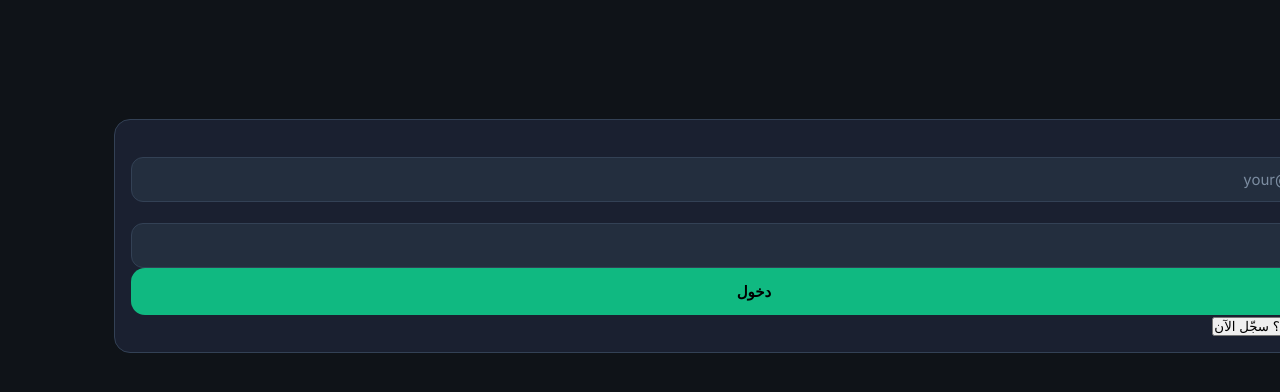
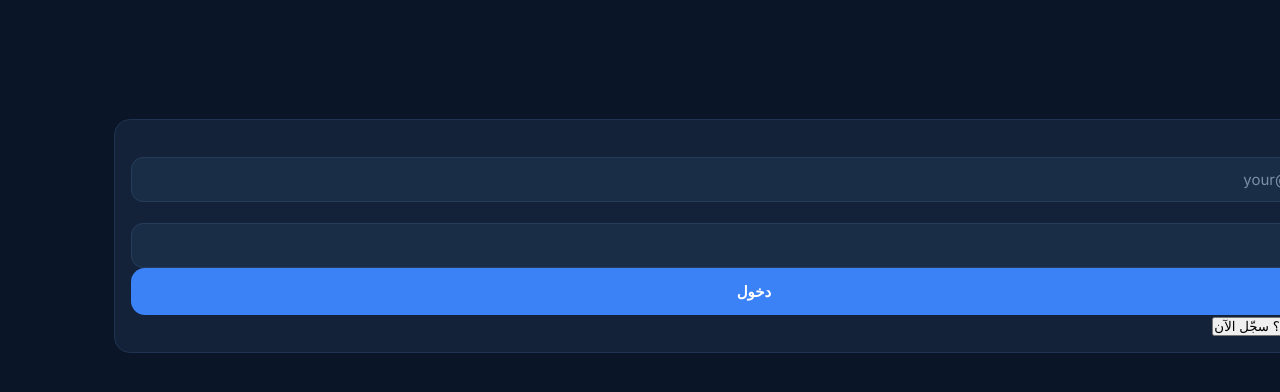
Before and after one commit to skaffralph99-droid/fridge, a React (Vite) app: page /login in a window 1280 px wide. Shown: the top 392 px of the page. Built offline with nearby package versions, Linux system fonts and the light colour scheme.

Commit message:
revert: back to original blue color scheme
Green/slate theme looked bad. Reverted to original:
- Navy blue background (#0A1628)
- Blue card backgrounds (#132238)
- Blue accent (#3B82F6)
- All the new features (KPIs, search, delete, receipt) kept

```diff
--- a/src/index.css
+++ b/src/index.css
@@ -2,58 +2,45 @@
 
 * { margin: 0; padding: 0; box-sizing: border-box; -webkit-tap-highlight-color: transparent; }
 
-:root {
-  --bg: #0F1318;
-  --card: #1A2030;
-  --elevated: #232E3E;
-  --border: #334155;
-  --steel: #E8ECF0;
-  --dim: #7B8CA0;
-  --primary: #10B981;
-  --red: #EF4444;
-  --gold: #F59E0B;
-  --green: #10B981;
-}
-
 body {
   font-family: 'Inter', -apple-system, sans-serif;
-  background: var(--bg);
-  color: var(--steel);
+  background: #0A1628;
+  color: #E8EDF2;
   min-height: 100vh;
   -webkit-font-smoothing: antialiased;
 }
 
 ::-webkit-scrollbar { width: 4px; height: 4px; }
 ::-webkit-scrollbar-track { background: transparent; }
-::-webkit-scrollbar-thumb { background: var(--border); border-radius: 2px; }
+::-webkit-scrollbar-thumb { background: #253D5B; border-radius: 2px; }
 
 .card {
-  background: var(--card);
-  border: 1.5px solid var(--border);
+  background: #132238;
+  border: 1px solid #1E3350;
   border-radius: 16px;
   padding: 16px;
   transition: border-color 0.2s;
 }
-.card:hover { border-color: var(--primary); }
+.card:hover { border-color: #3B82F6; }
 
 .input-f {
-  background: var(--elevated);
-  border: 1.5px solid var(--border);
+  background: #1A2D47;
+  border: 1px solid #253D5B;
   border-radius: 12px;
   padding: 12px 14px;
-  color: var(--steel);
+  color: #E8EDF2;
   font-size: 15px;
   width: 100%;
   font-family: inherit;
   outline: none;
   transition: border-color 0.2s;
 }
-.input-f:focus { border-color: var(--primary); }
-.input-f::placeholder { color: var(--dim); }
+.input-f:focus { border-color: #3B82F6; }
+.input-f::placeholder { color: #7A8FA6; }
 
 .btn-blue {
-  background: var(--primary);
-  color: #000;
+  background: #3B82F6;
+  color: #fff;
   border: none;
   border-radius: 14px;
   padding: 14px 24px;
@@ -70,7 +57,7 @@ body {
 
 .label-f {
   display: block;
-  color: var(--dim);
+  color: #7A8FA6;
   font-size: 12px;
   font-weight: 700;
   margin-bottom: 6px;
@@ -79,7 +66,7 @@ body {
 }
 
 .section-title {
-  color: var(--dim);
+  color: #7A8FA6;
   font-size: 11px;
   font-weight: 800;
   text-transform: uppercase;
--- a/src/pages/Dashboard.tsx
+++ b/src/pages/Dashboard.tsx
@@ -56,8 +56,8 @@ export default function Dashboard() {
       </div>
 
       {/* KPI Cards */}
-      <div style={{ display: "grid", gridTemplateColumns: "1fr 1fr", gap: "12px", marginBottom: "20px" }}>
-        <div className="card" style={{ textAlign: "center" }}>
+      <div className="grid grid-cols-2 gap-3 mb-5">
+        <div className="card text-center">
           <p className="text-frost-dim text-[10px] uppercase font-bold tracking-wider">المخزون</p>
           <p className="text-frost-steel font-black text-2xl mt-1">{totalStored.toFixed(0)}t</p>
           <div className="w-full bg-frost-elevated rounded-full h-1.5 mt-2">
@@ -65,7 +65,7 @@ export default function Dashboard() {
           </div>
           <p className="text-frost-dim text-[10px] mt-1">{occupancyPct}% من السعة</p>
         </div>
-        <div className="card" style={{ textAlign: "center" }}>
+        <div className="card text-center">
           <p className="text-frost-dim text-[10px] uppercase font-bold tracking-wider">مستحقات معلّقة</p>
           <p className={`font-black text-2xl mt-1 ${pendingPayments > 0 ? 'text-yellow-400' : 'text-frost-blue'}`}>${pendingPayments.toLocaleString()}</p>
           <p className="text-frost-dim text-[10px] mt-1">{clientCount} زبون</p>
@@ -98,7 +98,7 @@ export default function Dashboard() {
 
       {/* Rooms */}
       <p className="section-title mb-3">{tr('rooms')}</p>
-      <div style={{ display: "grid", gridTemplateColumns: "1fr 1fr", gap: "12px", marginBottom: "20px" }}>
+      <div className="grid grid-cols-2 gap-3 mb-5">
         {rooms.map(r => {
           const pct = Math.round((parseFloat(r.current_tonnes) / parseFloat(r.capacity_tonnes)) * 100)
           const color = pct >= 90 ? 'bg-red-500' : pct >= 70 ? 'bg-yellow-500' : 'bg-frost-blue'
@@ -143,7 +143,7 @@ export default function Dashboard() {
 
       {/* Quick Actions */}
       <p className="section-title mb-3">{tr('quickActions')}</p>
-      <div style={{ display: "grid", gridTemplateColumns: "1fr 1fr", gap: "12px" }}>
+      <div className="grid grid-cols-2 gap-3">
         <Link to="/transactions/new" className="card flex items-center gap-3 py-3 hover:border-frost-blue"><ArrowLeftRight size={18} className="text-frost-blue" /><span className="text-frost-steel text-sm font-bold">{tr('newTransaction')}</span></Link>
         <Link to="/clients/new" className="card flex items-center gap-3 py-3 hover:border-frost-blue"><Users size={18} className="text-frost-blue" /><span className="text-frost-steel text-sm font-bold">{tr('newClient')}</span></Link>
         <Link to="/invoices/new" className="card flex items-center gap-3 py-3 hover:border-frost-blue"><FileText size={18} className="text-frost-blue" /><span className="text-frost-steel text-sm font-bold">{tr('newInvoice')}</span></Link>
```
Also changed, not shown: tailwind.config.js (+9 -9 lines).
